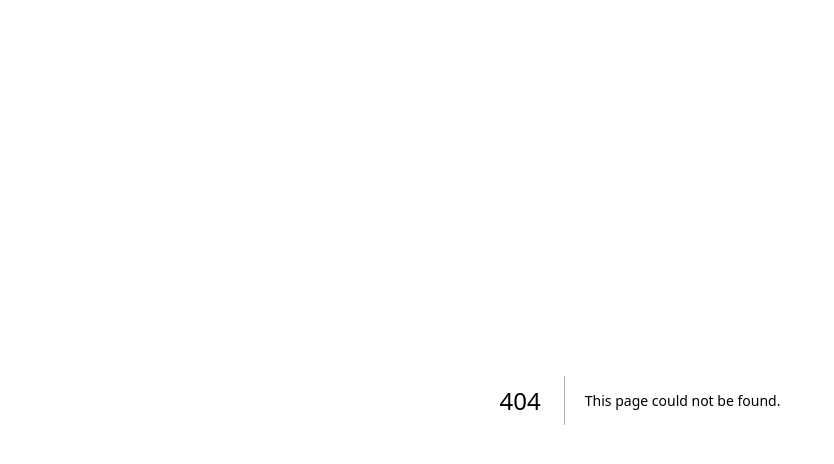
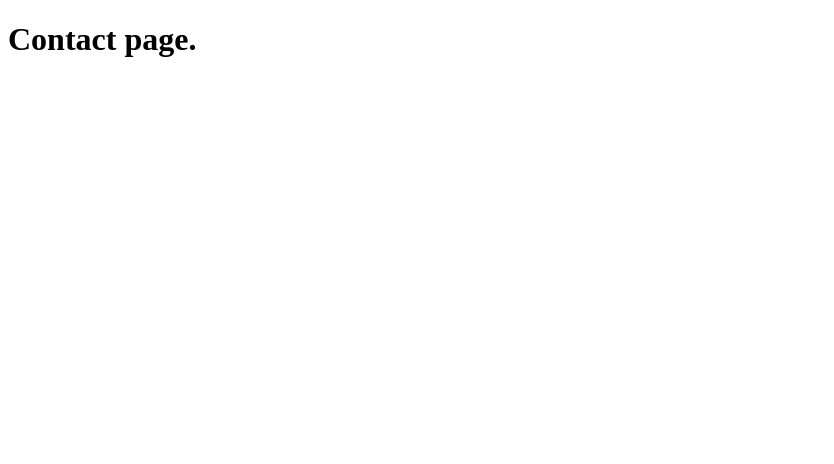
Before and after one commit to KasaiGen/next-my-site, a Next.js app: page /contact in a window 1280 px wide. Before the commit this address had no page. Shown: the top 464 px of the page, without its empty margins (0-834 px from the left). Built offline with nearby package versions, Linux system fonts and the light colour scheme.

Commit message:
Add: appフォルダのルーティング

```diff
--- /dev/null
+++ b/app/blog/page.js
@@ -0,0 +1,6 @@
+const Blog = () => {
+    return (
+        <h1>Blog page.</h1>
+    )
+}
+export default Blog;
--- /dev/null
+++ b/app/contact/page.js
@@ -0,0 +1,6 @@
+const Contact = () => {
+    return (
+        <h1>Contact page.</h1>
+    )
+}
+export default Contact;
```
Also changed, not shown: app/page.js (+5 -2 lines).
